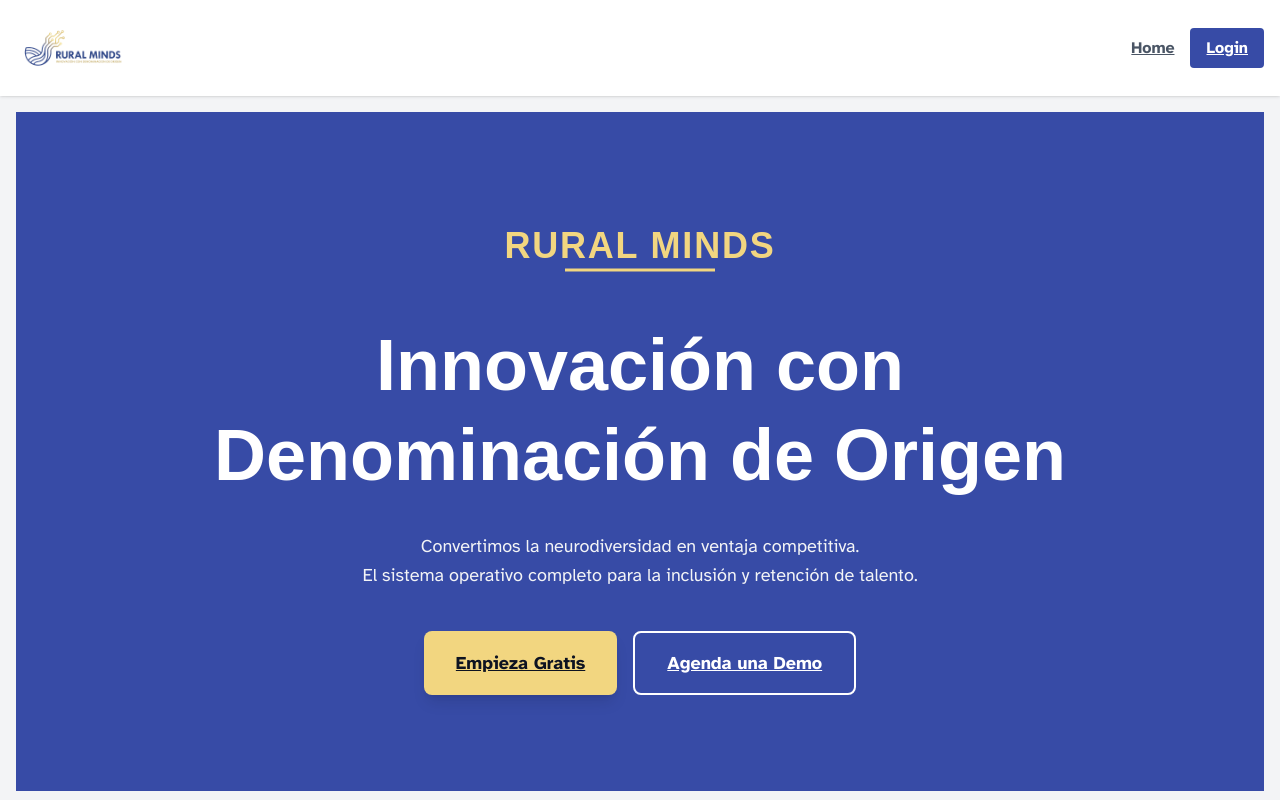
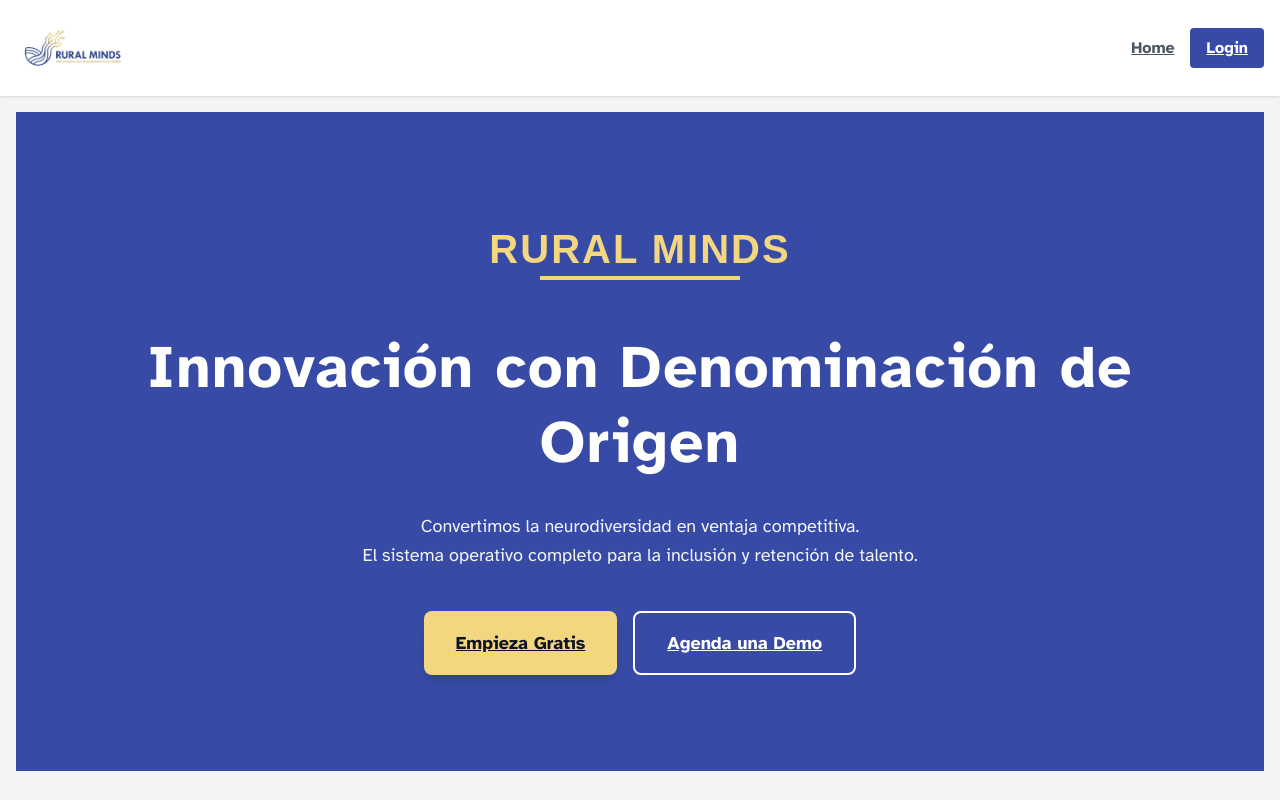
Before and after one commit to Teamworkz-rompiendo-barreras/Rural_Minds, a React (Vite) app in the folder frontend/: page / in a window 1280 px wide. Shown: the top 800 px of the page. Built offline with nearby package versions, Linux system fonts and the light colour scheme; no server answers.

Commit message:
style: Force single-line headline and improve SVG logo readability

```diff
--- a/frontend/src/pages/LandingPage.tsx
+++ b/frontend/src/pages/LandingPage.tsx
@@ -7,18 +7,20 @@ const LandingPage: React.FC = () => {
             {/* Hero Section */}
             <section className="bg-primary text-white py-24 px-6 text-center">
                 <div className="max-w-5xl mx-auto flex flex-col items-center">
-                    {/* Logo P1 sobre P2 - Ampliado y Centrado */}
+                    {/* Logo P1 sobre P2 - Más grande y legible */}
                     <div className="mb-8 transform hover:scale-105 transition-transform duration-500">
-                        <svg width="300" height="80" viewBox="0 0 300 80" fill="none" xmlns="http://www.w3.org/2000/svg" className="overflow-visible">
-                            <text x="50%" y="50" textAnchor="middle" fontFamily="Futura, sans-serif" fontWeight="bold" fontSize="36" fill="#F2D680" letterSpacing="0.05em">RURAL MINDS</text>
-                            <path d="M75 62 H225" stroke="#F2D680" strokeWidth="3" />
+                        <svg width="340" height="90" viewBox="0 0 340 90" fill="none" xmlns="http://www.w3.org/2000/svg" className="overflow-visible">
+                            <text x="50%" y="55" textAnchor="middle" fontFamily="Arial, sans-serif" fontWeight="900" fontSize="40" fill="#F2D680" letterSpacing="0.05em">RURAL MINDS</text>
+                            <path d="M70 70 H270" stroke="#F2D680" strokeWidth="4" />
                         </svg>
                     </div>
 
-                    {/* Titular responsivo sin cortes */}
-                    <h1 className="text-4xl md:text-5xl lg:text-7xl font-heading font-bold mb-8 leading-tight w-full max-w-7xl mx-auto px-4">
-                        Innovación con Denominación de Origen
-                    </h1>
+                    {/* Titular: Forzando una línea y mejorando legibilidad */}
+                    <div className="w-full px-4 mb-8">
+                        <h1 className="text-3xl sm:text-4xl md:text-5xl lg:text-6xl font-extrabold text-white leading-tight tracking-wide mx-auto max-w-screen-xl">
+                            Innovación con Denominación de Origen
+                        </h1>
+                    </div>
 
                     <p className="max-w-3xl text-[18px] leading-relaxed mb-10 font-sans text-gray-100" style={{ fontFamily: "'Atkinson Hyperlegible', sans-serif" }}>
                         Convertimos la neurodiversidad en ventaja competitiva.
```
